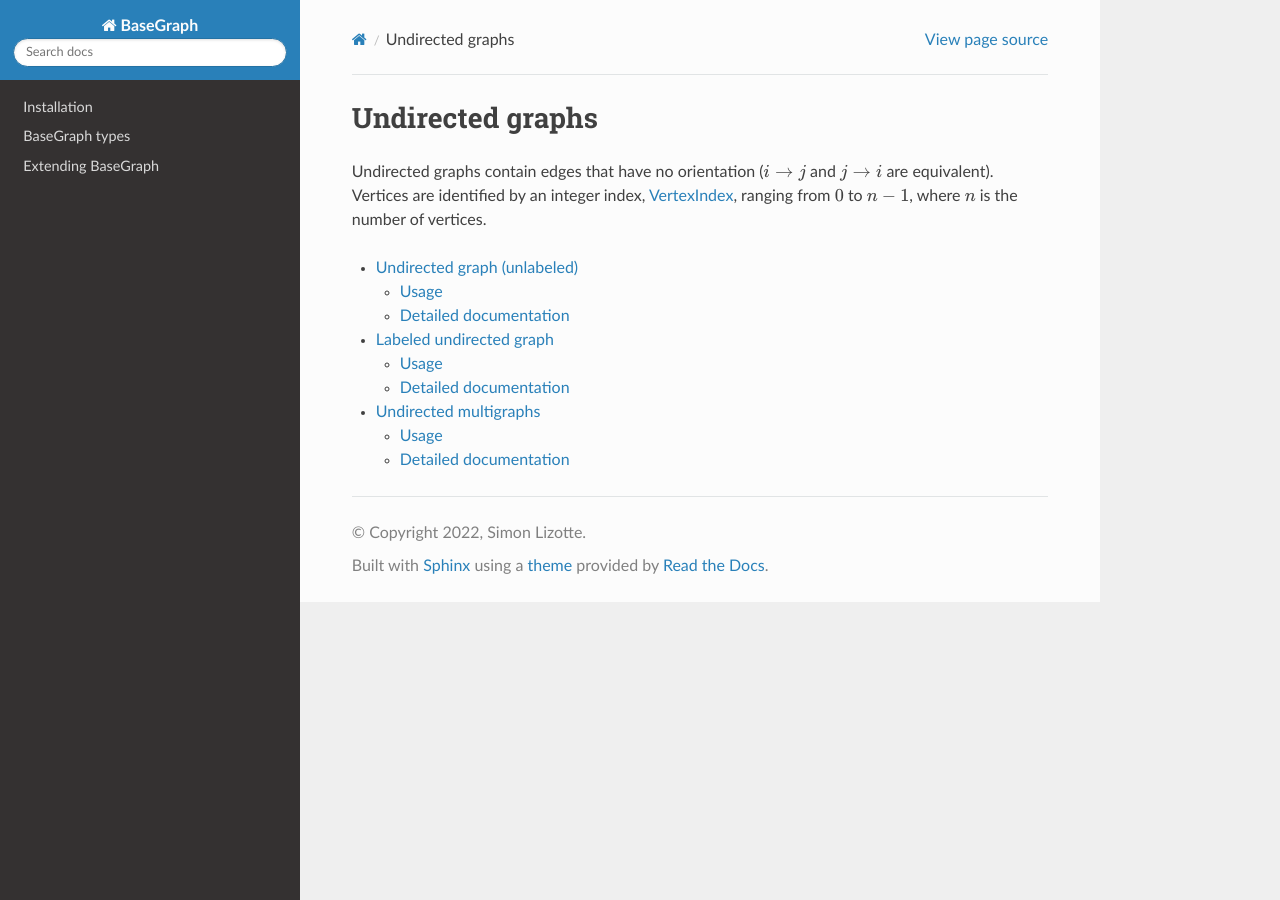
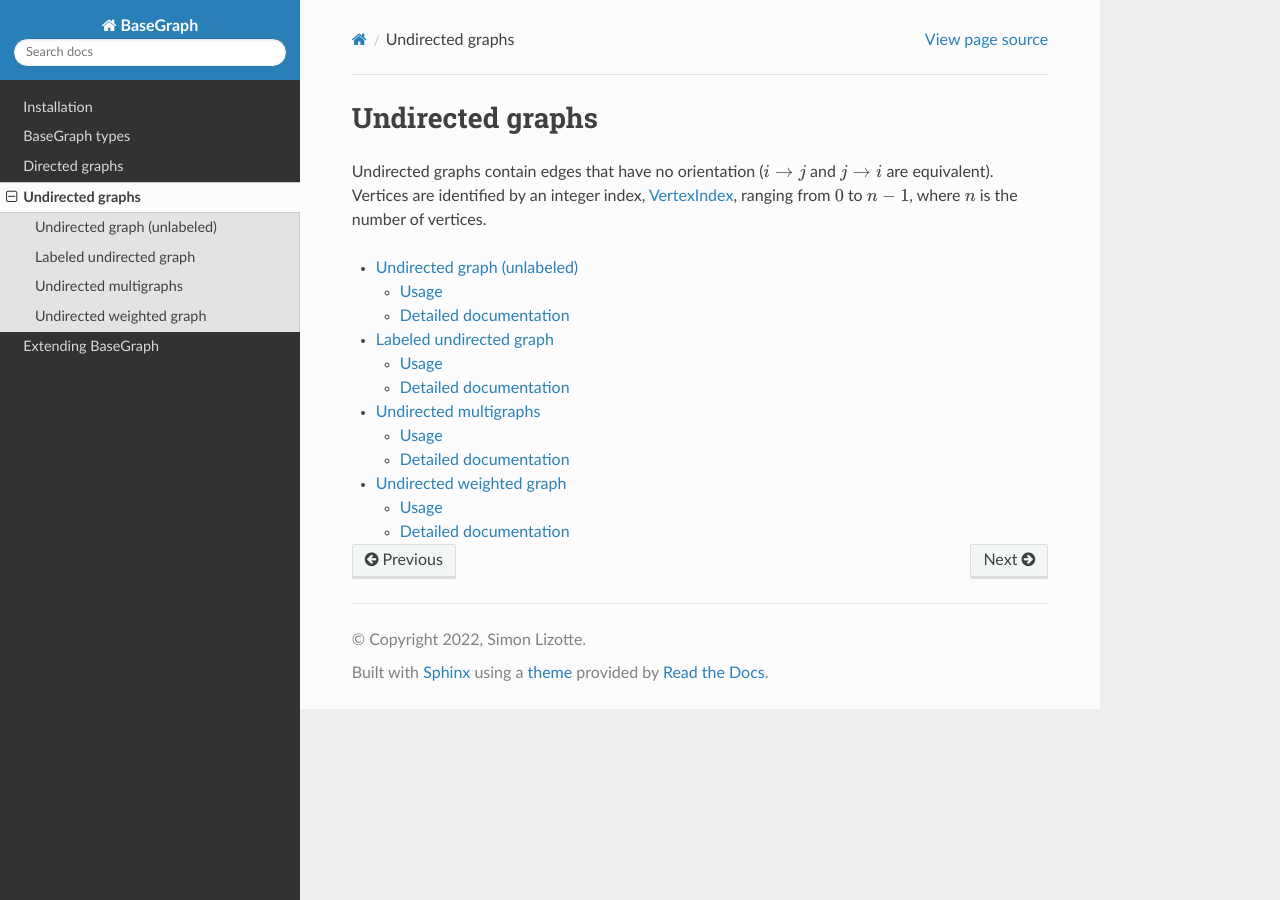
Before and after one commit to BaseGraph/BaseGraph, a Sphinx documentation site: the page built from docs/undirected_graphs/index.rst, in a window 1280 px wide. Built offline with Sphinx 7.4.7 and the Read the Docs theme 2.0.0, drawn with Linux system fonts in a browser that asks for light colours; pages that are not in the unit, such as notebooks, are missing from menus.

Commit message:
add undirected weighted graph documentation

```diff
--- a/docs/directed_graphs/directed_weighted_graph.rst
+++ b/docs/directed_graphs/directed_weighted_graph.rst
@@ -47,7 +47,7 @@ and get the sum of the weights in the graph
 Detailed documentation
 ----------------------
 
-.. _directedmultigraph:
+.. _directedweightedgraph:
 
 .. doxygenclass:: BaseGraph::DirectedWeightedGraph
     :project: BaseGraph
--- a/docs/index.rst
+++ b/docs/index.rst
@@ -11,5 +11,6 @@ Contents
 
    installation
    typedefs
-   classes/graph_types
+   directed_graphs/index
+   undirected_graphs/index
    extensions
--- a/docs/undirected_graphs/index.rst
+++ b/docs/undirected_graphs/index.rst
@@ -12,3 +12,4 @@ identified by an integer index, :ref:`VertexIndex <vertexindex>`, ranging from
    undirected_graph
    undirected_labeled_graph
    undirected_multigraph
+   undirected_weighted_graph
```
Also changed, not shown: docs/undirected_graphs/undirected_weighted_graph.rst (added, +53 -0 lines), 2 other files.
